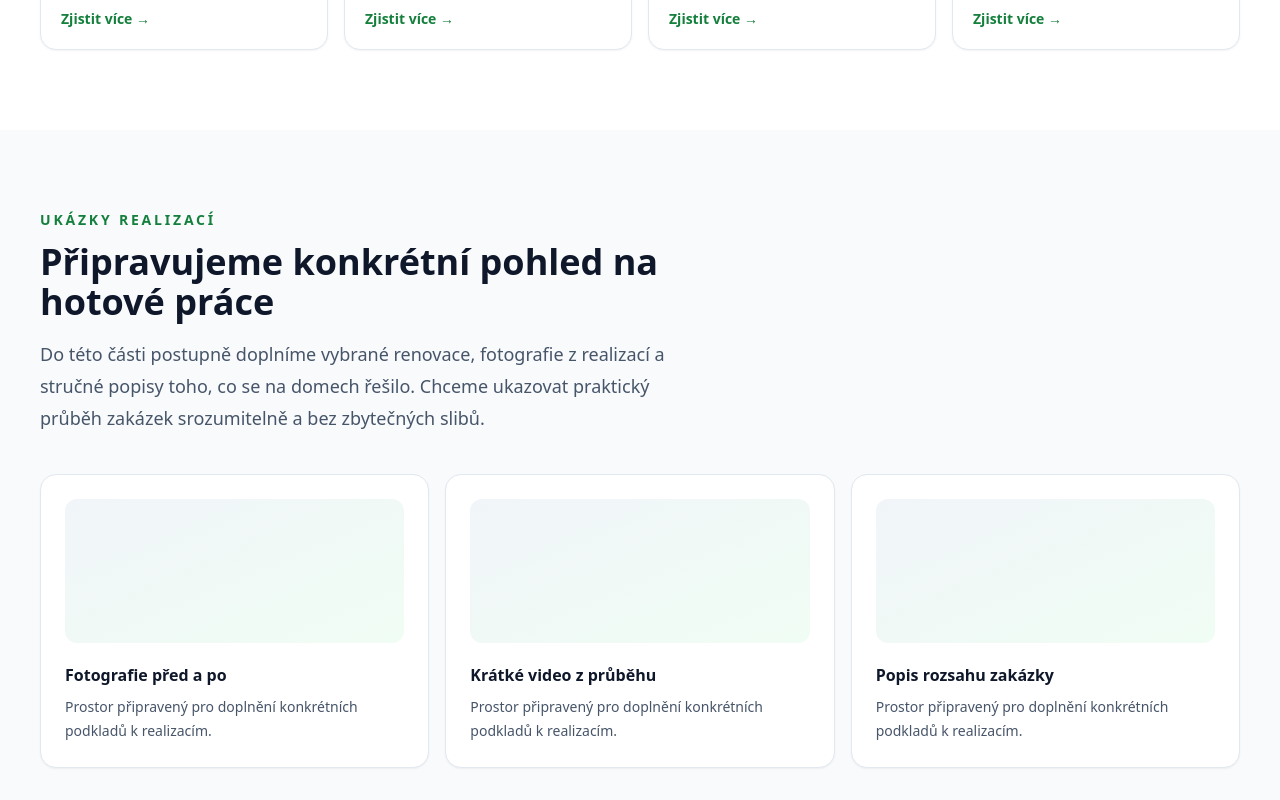
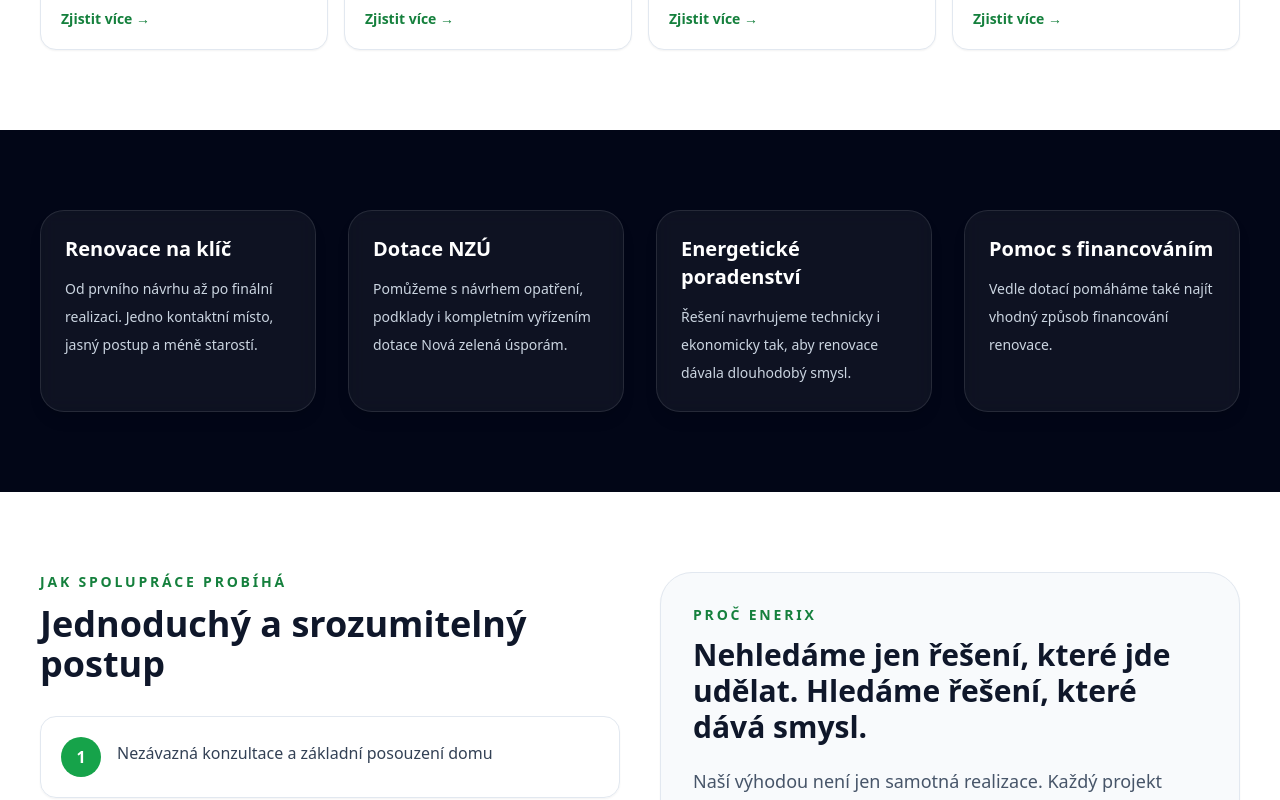
Before and after one commit to Enerixsro/enerix-web, a Next.js app: page / in a window 1280 px wide. Shown: the part 1560-2360 px from the top of the page. Built offline with nearby package versions, Linux system fonts and the light colour scheme.

Commit message:
Hide unfinished project references

```diff
--- a/pages/index.js
+++ b/pages/index.js
@@ -139,12 +139,6 @@ export default function EnerixLandingPage() {
   const selectedService = services.find(
     (service) => service.title === activeService
   );
-
-  const realizationPlaceholders = [
-    "Fotografie před a po",
-    "Krátké video z průběhu",
-    "Popis rozsahu zakázky",
-  ];
 
   const renderServiceDetail = (service, className = "") => (
     <div
@@ -371,43 +365,6 @@ export default function EnerixLandingPage() {
 
           {selectedService &&
             renderServiceDetail(selectedService, "mt-8 hidden lg:block")}
-        </section>
-
-        <section className="bg-slate-50 px-6 py-20 md:px-10">
-          <div className="mx-auto max-w-7xl">
-            <div className="max-w-2xl">
-              <div className="text-sm font-semibold uppercase tracking-[0.2em] text-green-700">
-                Ukázky realizací
-              </div>
-
-              <h2 className="mt-3 text-3xl font-bold md:text-4xl">
-                Připravujeme konkrétní pohled na hotové práce
-              </h2>
-
-              <p className="mt-4 text-lg leading-8 text-slate-600">
-                Do této části postupně doplníme vybrané renovace, fotografie z
-                realizací a stručné popisy toho, co se na domech řešilo. Chceme
-                ukazovat praktický průběh zakázek srozumitelně a bez zbytečných
-                slibů.
-              </p>
-            </div>
-
-            <div className="mt-10 grid gap-4 md:grid-cols-3">
-              {realizationPlaceholders.map((item) => (
-                <div
-                  key={item}
-                  className="rounded-2xl border border-slate-200 bg-white p-6 shadow-sm"
-                >
-                  <div className="mb-5 h-36 rounded-xl bg-gradient-to-br from-slate-100 to-green-50" />
-                  <div className="font-semibold text-slate-900">{item}</div>
-                  <p className="mt-2 text-sm leading-6 text-slate-600">
-                    Prostor připravený pro doplnění konkrétních podkladů k
-                    realizacím.
-                  </p>
-                </div>
-              ))}
-            </div>
-          </div>
         </section>
 
         <section className="bg-slate-950 py-20 text-white">
```
